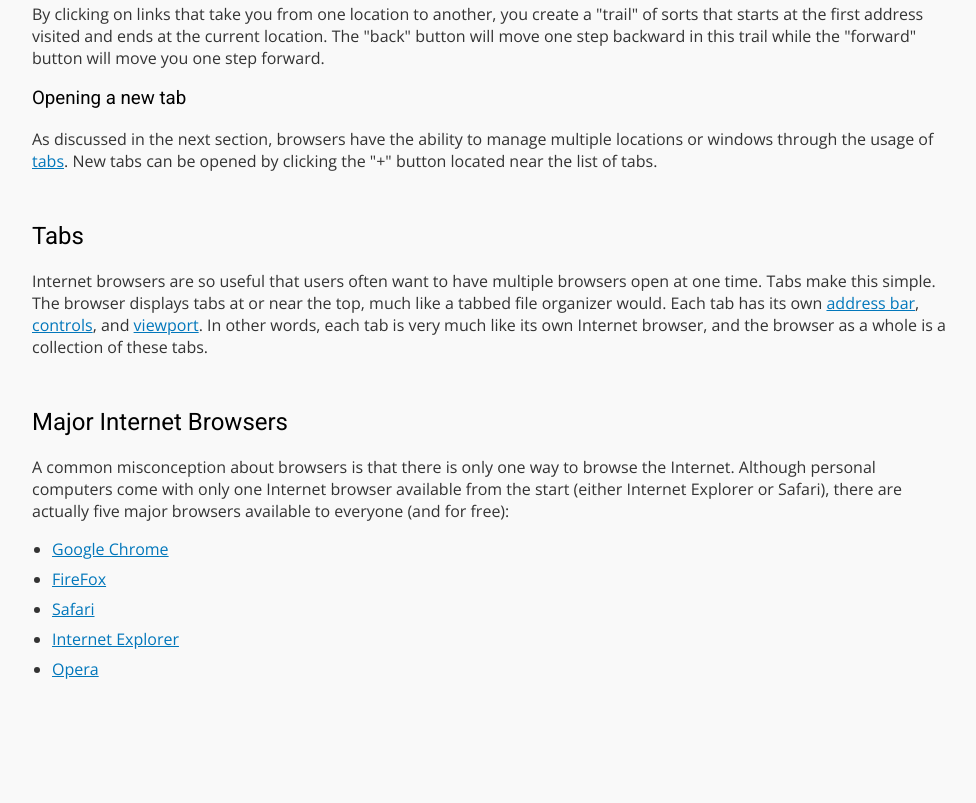
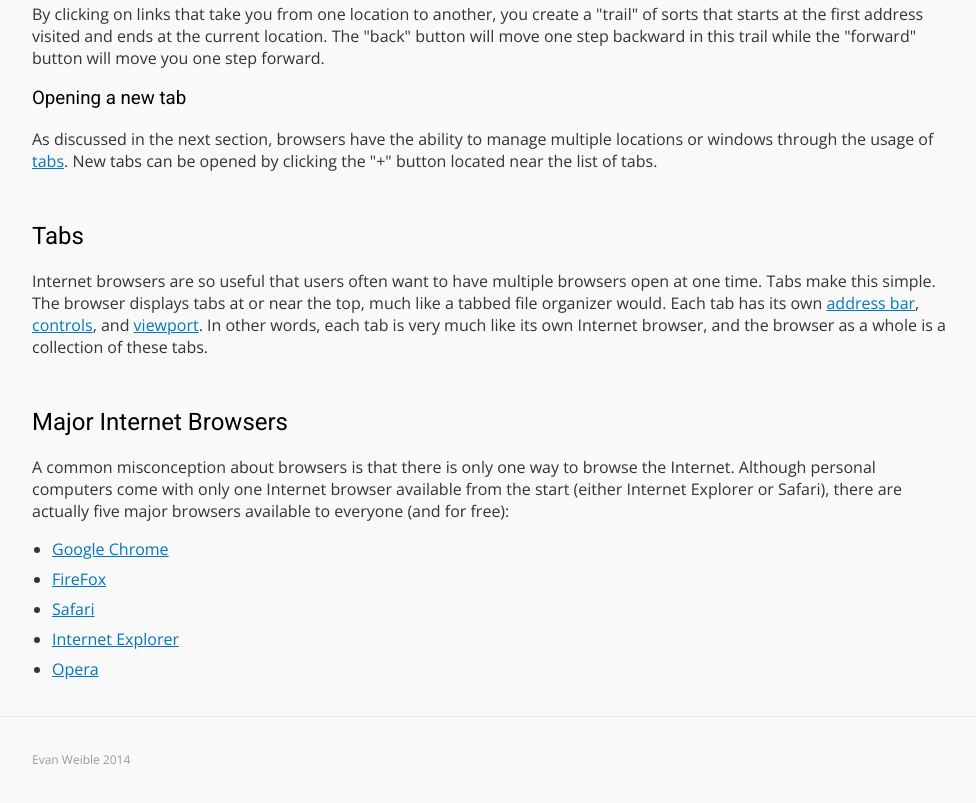
Before and after one commit to ekweible/browser-how-to, a website: page index.html in a window 1280 px wide. Shown: the part 2349-3152 px from the top of the page, without its empty margins (148-1124 px from the left). Before the commit the page ends 3065 px from the top, so only its background shows below. Drawn offline with nearby package versions, Linux system fonts and the light colour scheme.

Commit message:
Add footer with author name

```diff
--- a/index.html
+++ b/index.html
@@ -190,5 +190,13 @@
             </ul>
         </div>
     </div>
+
+    <div class="footer">
+        <div class="container">
+            <p>
+                Evan Weible 2014
+            </p>
+        </div>
+    </div>
 </body>
 </html>
--- a/sass/_scaffolding.scss
+++ b/sass/_scaffolding.scss
@@ -151,3 +151,12 @@
     }
 
 }
+
+.footer {
+    border-top: 1px solid #e9e9e9;
+
+    p {
+        font-size: 12px;
+        color: #999999;
+    }
+}
```
Also changed, not shown: css/styles.css.
